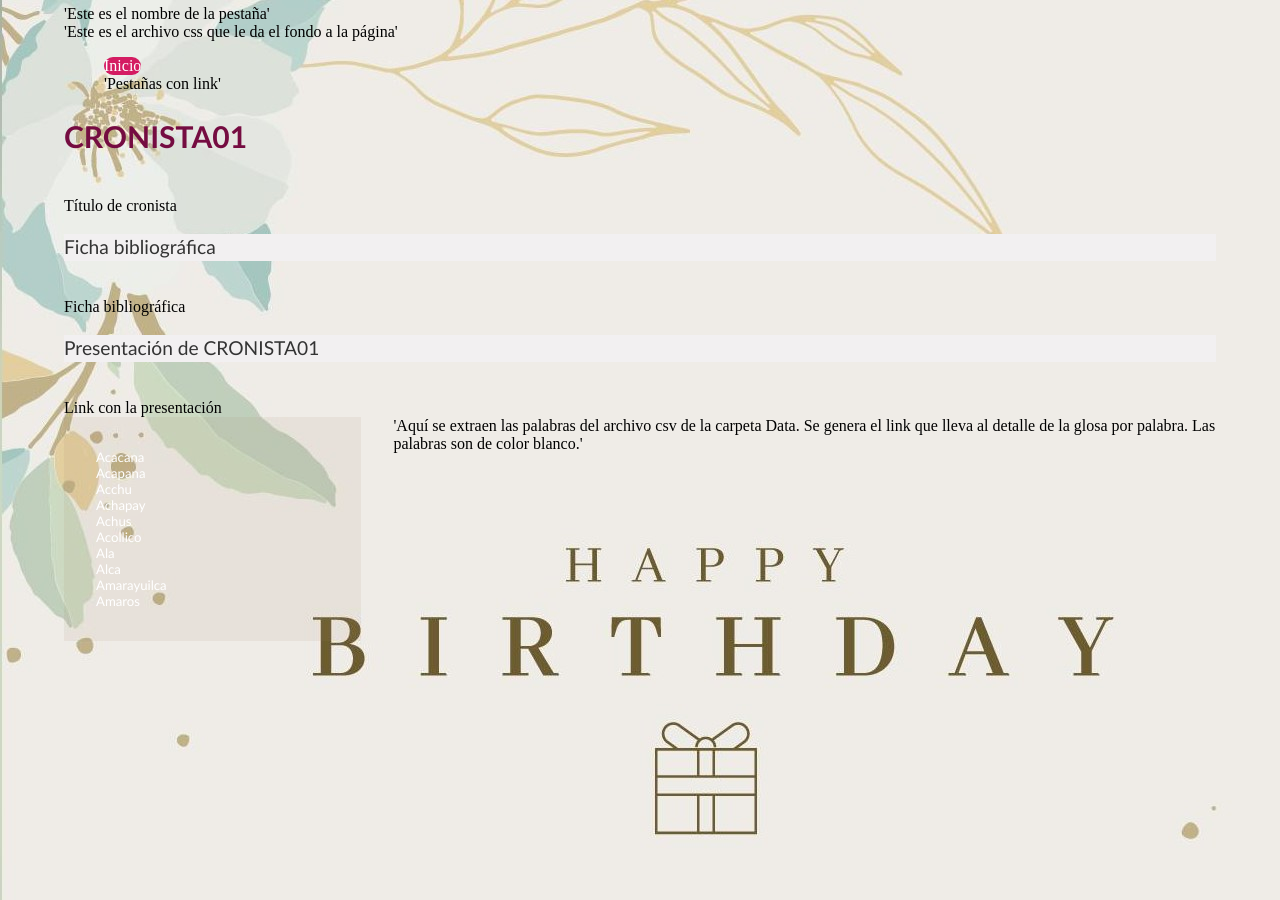
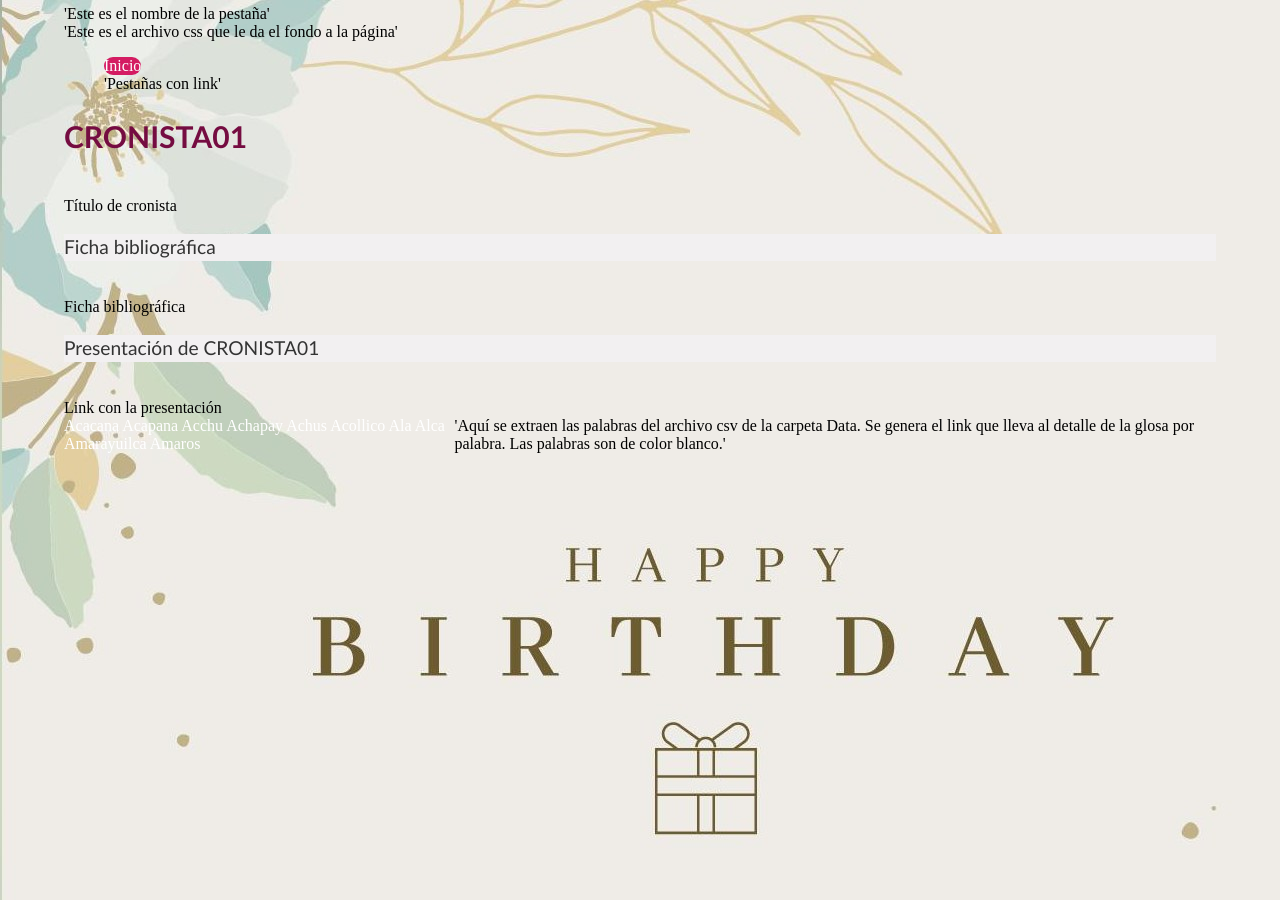
Before and after one commit to glosascroniquenses/Pruebas, a Jekyll site: the page built from _autores/cronista01.html, in a window 1280 px wide. Built offline with Jekyll 4.4.1, drawn with Linux system fonts in a browser that asks for light colours.

Commit message:
Update mainCopia.css

```diff
--- a/css/mainCopia.css
+++ b/css/mainCopia.css
@@ -50,30 +50,6 @@ p {
 'Este es el formato para la bibliografía del texto en la página donde se listan a los cronistas'
 }
 
-#autores {
-  display:block;
-  background: hsla(30,25%,50%,.1);
-  width: 25%;
-  margin-right: 2em;
-  padding: 2em;
-  right: 0;
-  font-family:'Trebuchet MS', 'Helvetica', 'Sans-Serif';
-  font-size: 1.2 rem;
-
-  h1 {
-    font-size: 1.1rem;
-    margin:0;
-    font-weight: normal;
-    border-bottom: 1px solid rgba(black,.2);
-  }
-
-
-  a {
-    display:block;
-    font-size: .825rem;
-  }
-}
-
 #palabras {
   display:flex;
 
@@ -83,7 +59,7 @@ p {
 }
 
 #palabras-nav {
-    width: 30%;
+   width: 20%;
   font-size: .825rem;
   a,:link {
     display:block;
```
Lines whose indentation alone changed are shown as unchanged.
